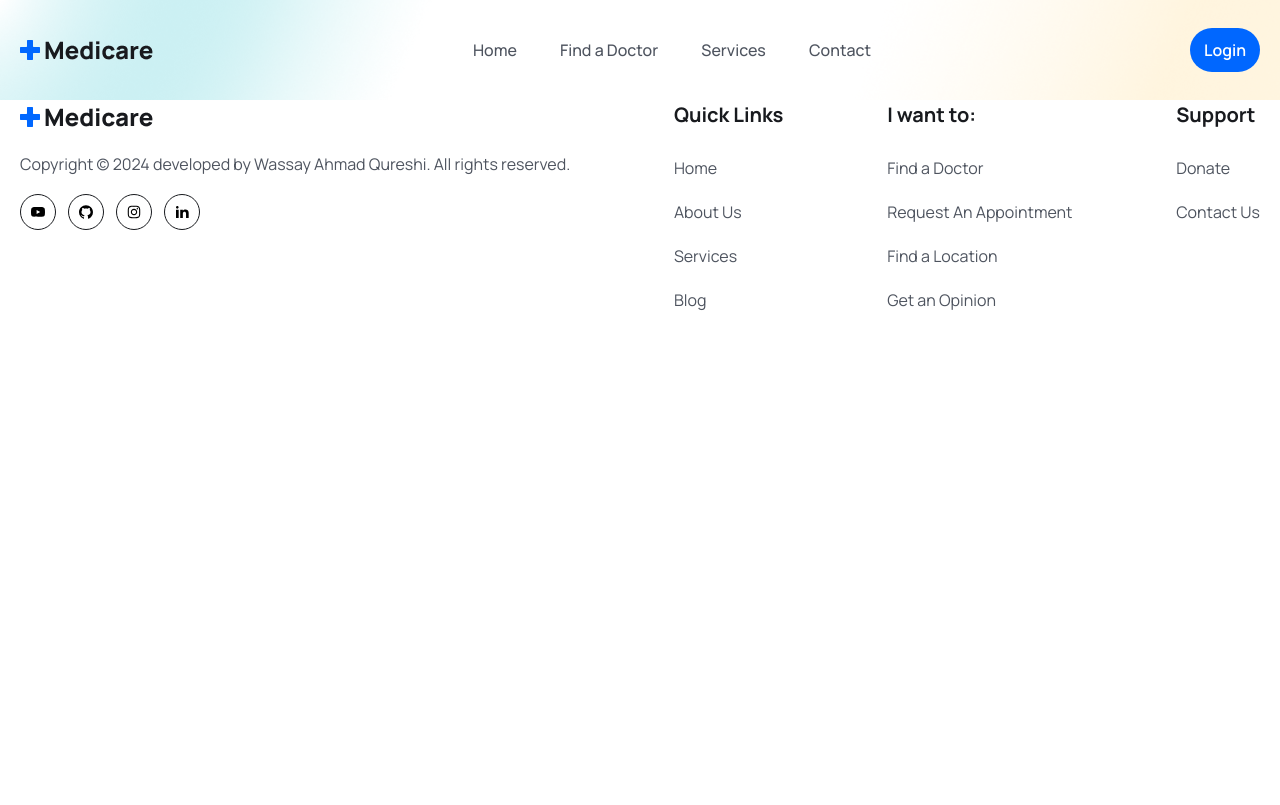
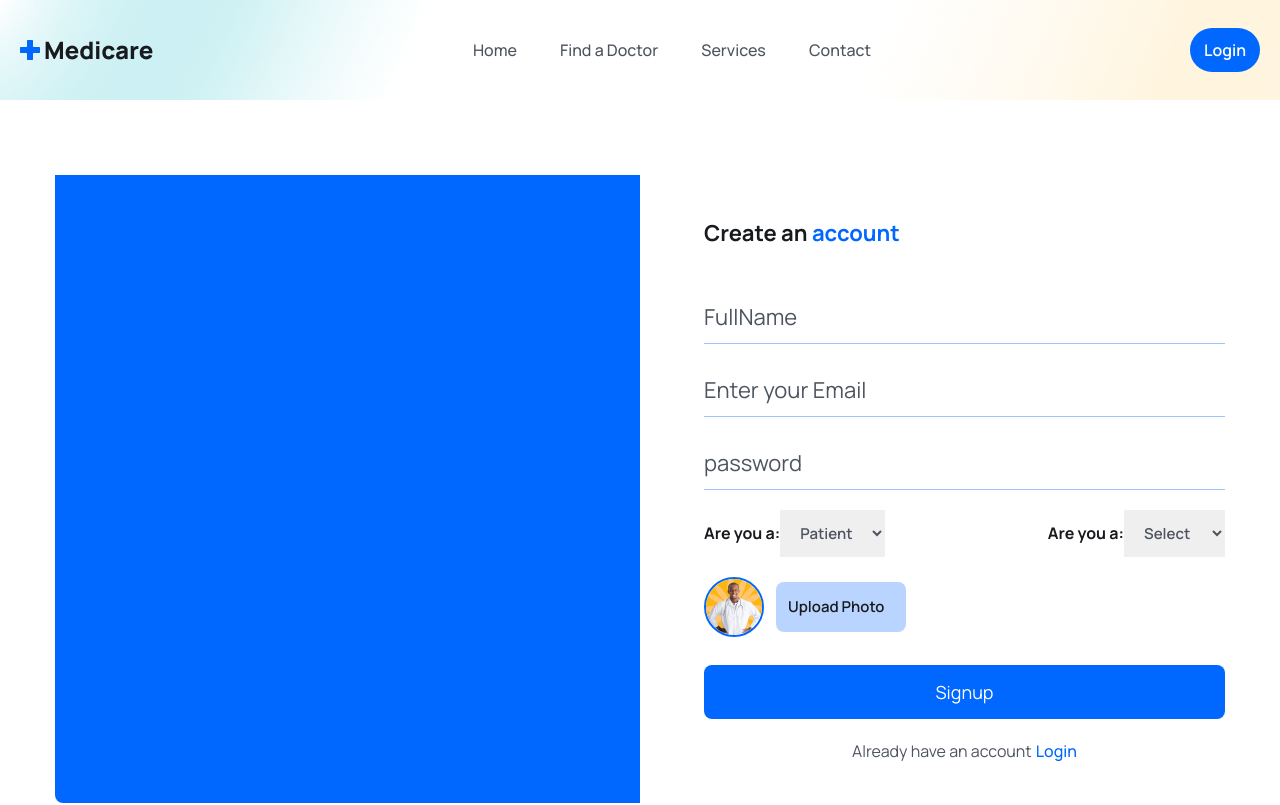
Before and after one commit to HassanRasoo98/Health-Care, a React (Vite) app in the folder frontend/: page /signup in a window 1280 px wide. Shown: the top 805 px of the page. Built offline with nearby package versions, Linux system fonts and the light colour scheme.

Commit message:
signup completed

```diff
--- a/frontend/src/pages/Login.jsx
+++ b/frontend/src/pages/Login.jsx
@@ -39,7 +39,7 @@
           <button type='submit' className='w-full bg-primaryColor text-white text-[18px] leading-[30px] rounded-lg px-4 py-3'>Login</button>
 
         </div>
-        <p className='mt-5 text-textColor text-center'>Don't have an account <Link to='/Signup' className='text-primaryColor font-medium ml-1 '>SignUp</Link></p>
+        <p className='mt-5 text-textColor text-center'>Don't have an account <Link to='/signup' className='text-primaryColor font-medium ml-1 '>SignUp</Link></p>
       </form>
     </div>
 
--- a/frontend/src/pages/Signup.jsx
+++ b/frontend/src/pages/Signup.jsx
@@ -1,18 +1,149 @@
-import React from 'react'
+import React, { useState } from 'react'
+import signupImg from '../assets/images/signup.gif'
+import avatar from '../assets/images/doctor-img01.png'
+import { Link } from 'react-router-dom';
 
 const Signup = () => {
+
+  const [selectedFile, setSelectedFile] = useState(null)
+  const [previewURL, setPreviewURL] = useState('')
+
+  const [formData, SetFormData] = useState({
+    name : '',
+    email:'',
+    password:'',
+    photo: selectedFile,
+    role: 'patient',
+    gender: ''
+  })
+  const handleInputChange = e => {
+    SetFormData({... formData, [e.target.name]: e.target.value})
+  }
+
+  const handleFileInputChange = async event => {
+    const file = event.target.files[0]
+    console.log(file)
+  }
+
+  const submitHandler = async event =>{
+    event.preventDefault()
+  }
   return (
-    <div>Signupasdasdasd\dasdasd
-        <h1>cascascascasc
-            dwdwdwedwed
-            wedwe
-            dwe
-        </h1>
+    <div>
+      <section className='px-5 xl:px-0'>
+        <div className='max-w-[1170px] mx-auto'>
+          <div className='grid grid-cols-1 lg:grid-cols-2'>
+            <div className='hidden lg:block bg-primaryColor rounded-l-lg'>
+              <figure className='rounded-l-lg'>
+                <img src={signupImg} alt="" />
+              </figure>
+            </div>
+            <div className='rounded-l-lg lg:pl-16 py-10'>
+              <h3 className='text-headingColor text-[22px] leading-9 font-bold mb-10'>
+                Create an <span className='text-primaryColor'>account</span>
+              </h3>
+              <form onSubmit={submitHandler}>
+                <div className='mb-5'>
+                  <input type="text"
+                    placeholder='FullName'
+                    name='name'
+                    value={formData.name}
+                    onChange={handleInputChange}
+                    className='w-full pr-4 py-3 border-b border-solid border-[#0066ff61] focus:outline-none
+          focus:border-b-primaryColor text-[22px] leading-7 text-headingColor
+          placeholder:text-textColor cursor-pointer'
+                    required />
+                </div>
 
-        <p>dsadasdasdasd
-            asdasdas
-            dasdasd
-        </p>
+                <div className='mb-5'>
+                  <input type="email"
+                    placeholder='Enter your Email'
+                    name='email'
+                    value={formData.email}
+                    onChange={handleInputChange}
+                    className='w-full pr-4 py-3 border-b border-solid border-[#0066ff61] focus:outline-none
+          focus:border-b-primaryColor text-[22px] leading-7 text-headingColor
+          placeholder:text-textColor cursor-pointer'
+                    required />
+                </div>
+
+                <div className='mb-5'>
+                  <input type="password"
+                    placeholder='password'
+                    name='password'
+                    value={formData.password}
+                    onChange={handleInputChange}
+                    className='w-full pr-4 py-3 border-b border-solid border-[#0066ff61] focus:outline-none
+          focus:border-b-primaryColor text-[22px] leading-7 text-headingColor
+          placeholder:text-textColor cursor-pointer'
+                    required />
+                </div>
+
+                <div className='mb-5 flex items-center justify-between'>
+
+                  <label className='text-headingColor font-bold text-[16px] leading-7'>Are you a:
+                    <select name="role"
+                    value={formData.role}
+                    onChange={handleInputChange}
+                    className='text-textColor font-semibold text-[15px] leading-7 px-4 py-3 focus:outline-none'>
+                      <option value="patient">Patient</option>
+                      <option value="doctor">Doctor</option>
+                    </select>
+                  </label>
+
+                  <label className='text-headingColor font-bold text-[16px] leading-7'>Are you a:
+                    <select name="gender"
+                    value={formData.gender}
+                    onChange={handleInputChange}
+                    className='text-textColor font-semibold text-[15px] leading-7 px-4 py-3 focus:outline-none'>
+                      <option value="">Select</option>
+                      <option value="male">male</option>
+                      <option value="female">female</option>
+                      <option value="other">Other</option>
+                    </select>
+                  </label>
+
+                </div>
+
+                <div className='mb-5 flex items-center gap-3'>
+                  <figure className='w-[60px] h-[60px] rounded-full border-2 border-solid border-primaryColor
+                  flex items-center justify-center'>
+                    <img src={avatar} alt="" className='w-full rounded-full' />
+                  </figure>
+                  <div className='relative w-[130px] h-[50px]'>
+                    <input
+                      type="file"
+                      name='photo'
+                      id='customFile'
+                      onChange={handleFileInputChange}
+                      accept='.jpg, .png'
+                      className='absolute top-0 left-0 w-full h-full opacity-0 cursor-pointer'
+                    />
+                    <label htmlFor="customFile"
+                      className='absolute top-0 left-0 w-full h-full flex items-center px-[0.75rem]
+                     py-[0.375rem] text-[15px] leading-6 overflow-hidden bg-[#0066ff46] text-headingColor
+                     font-semibold rounded-lg truncate cursor-pointer '>
+                      Upload Photo
+                    </label>
+                  </div>
+                </div>
+                <div className='mt-7'>
+                  <button type='submit'
+                  className='w-full bg-primaryColor text-white text-[18px] leading-[30px] rounded-lg px-4 py-3'
+                  >Signup</button>
+
+                </div>
+                <p
+                className='mt-5 text-textColor text-center'
+                >Already have an account
+                <Link to='/login'
+                className='text-primaryColor font-medium ml-1 '
+                >Login</Link></p>
+              </form>
+            </div>
+          </div>
+        </div>
+      </section>
     </div>
   )
 }
--- a/frontend/src/routes/Routers.jsx
+++ b/frontend/src/routes/Routers.jsx
@@ -18,7 +18,7 @@
     <Route path="/doctors" element={<Doctors/>} />
     <Route path="/doctors/:id" element={<DoctorDetails/>} />
     <Route path="/login" element={<Login/>} />
-    {/* <Route path="/register" element={<Register/>} /> */}
+    <Route path="/signup" element={<Signup/>} />
     <Route path="/contact" element={<Contact/>} />
     <Route path="/services" element={<Services/>} />
 
```
